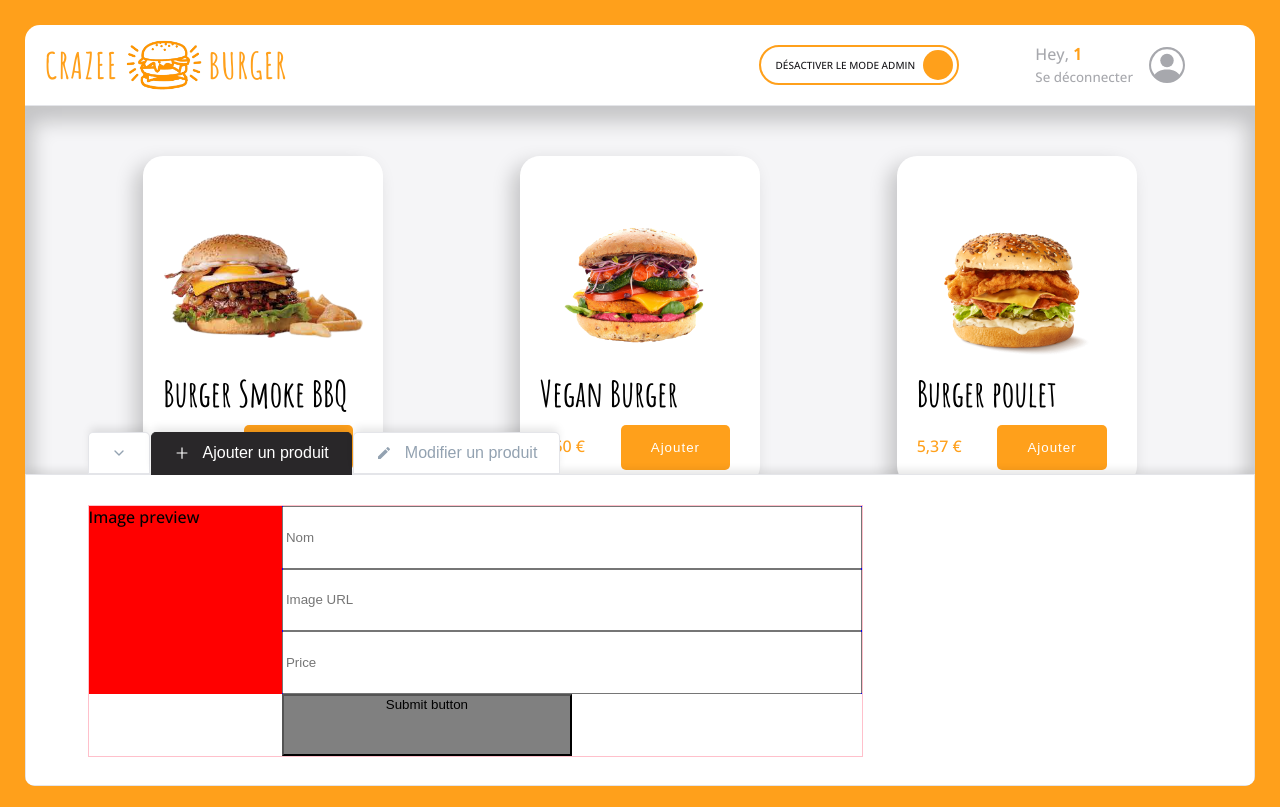
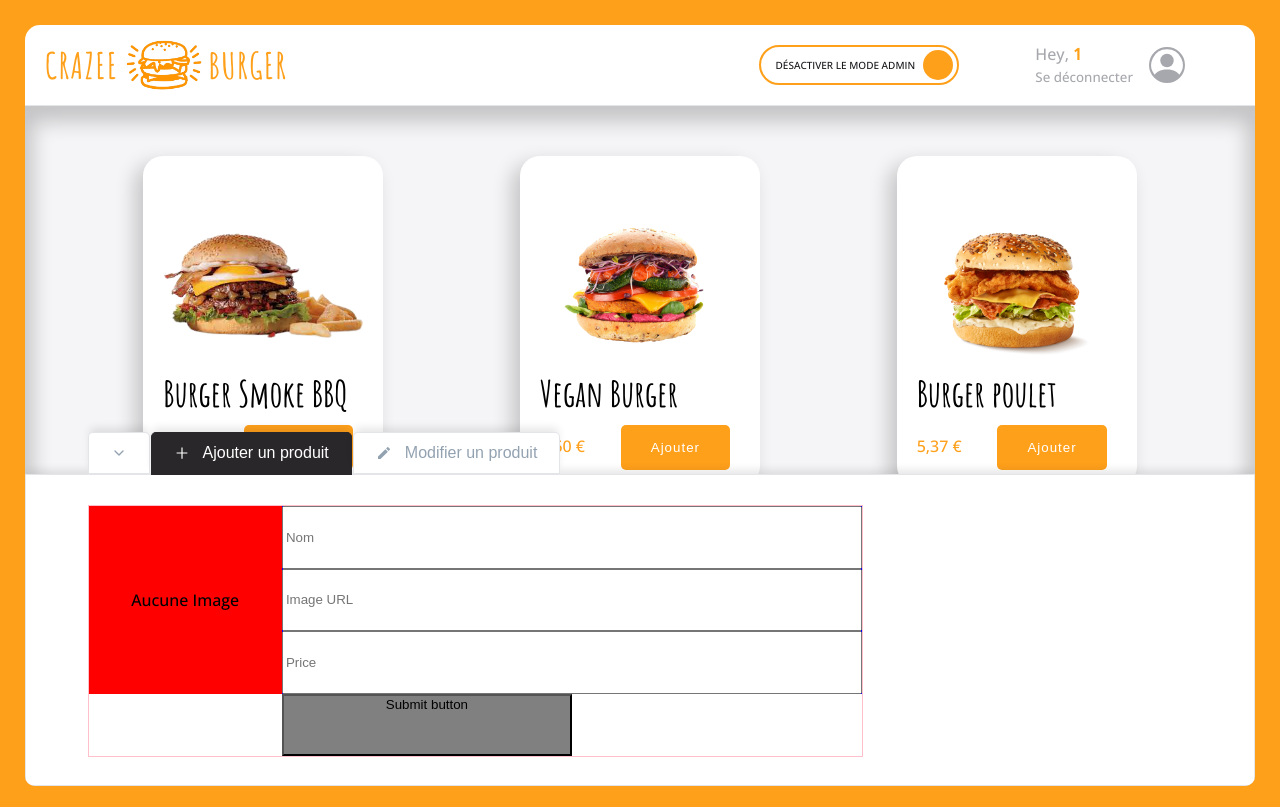
Before and after one commit to descartessainval/crazy-burger-cra, a React (Create React App) app: page /order/1 in a window 1280 px wide. Built offline with nearby package versions, Linux system fonts and the light colour scheme.

Commit message:
✨ F08: ADMIN>AddForm > Add img-preview

```diff
--- a/src/components/pages/order/main/Admin/AdminPanel/AddForm.js
+++ b/src/components/pages/order/main/Admin/AdminPanel/AddForm.js
@@ -29,14 +29,16 @@ const AddForm = () => {
 
   //comportements
   const handleChange = (e) => {
-    const {name, value} = e.target;
-    setNewPeoduct({...newProduct, [name] : value})
+    const { name, value } = e.target;
+    setNewPeoduct({ ...newProduct, [name]: value })
   };
 
   // vue
   return (
     <AddFormStyled onSubmit={handleSubmit}>
-      <div className="img-preview">Image preview</div>
+      <div className="img-preview">
+        {newProduct.imageSource ? <img src={newProduct.imageSource} alt={newProduct.title} /> : <div>Aucune Image</div>}
+      </div>
       <div className="input-fields">
         <input name='title' value={newProduct.title} onChange={handleChange} type="text" placeholder="Nom" />
         <input name='imageSource' value={newProduct.imageSource} onChange={handleChange} type="text" placeholder="Image URL" />
@@ -56,8 +58,18 @@ const AddFormStyled = styled.form`
   width: 70%;
 
   .img-preview{
-    background: red;
     grid-area: 1/1/4/2;
+    background:red;
+    display: flex;
+    justify-content: center;
+    align-items: center;
+
+    img{
+      height: 100%;
+      width: 100%;
+      object-fit: contain;
+      object-position: center;
+    }
   }
   .input-fields{
     background: blue;
@@ -71,6 +83,8 @@ const AddFormStyled = styled.form`
     grid-area:4/2/5/3;
     display: grid;
     width: 50%;
+
+
   }
 
 `;
```
